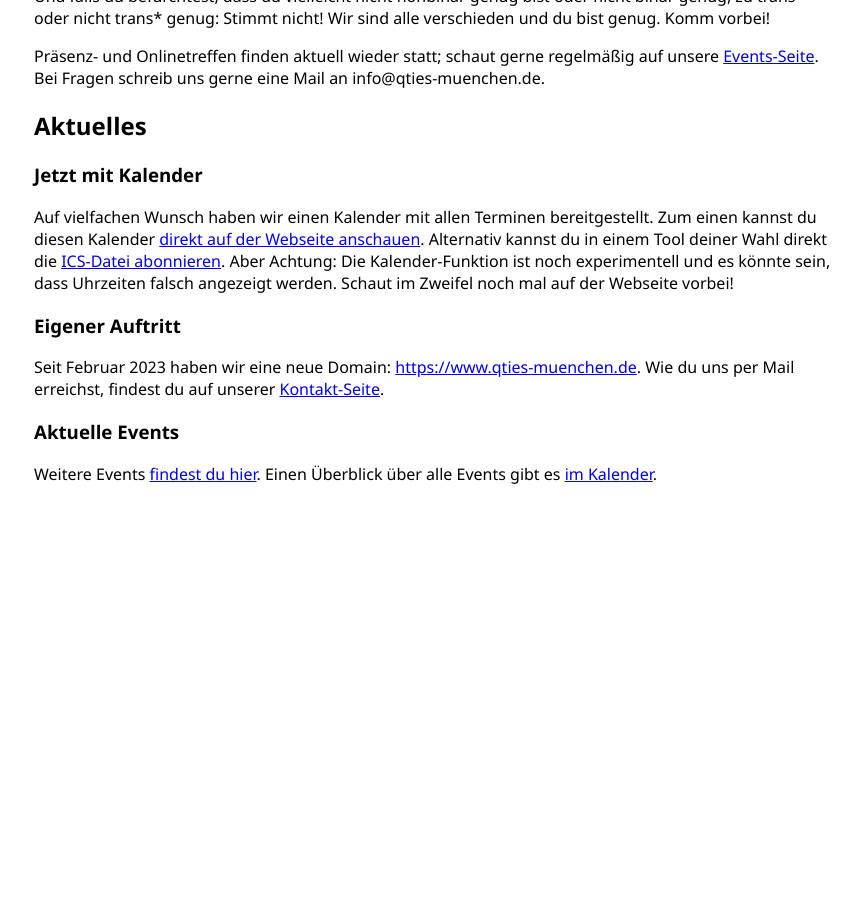
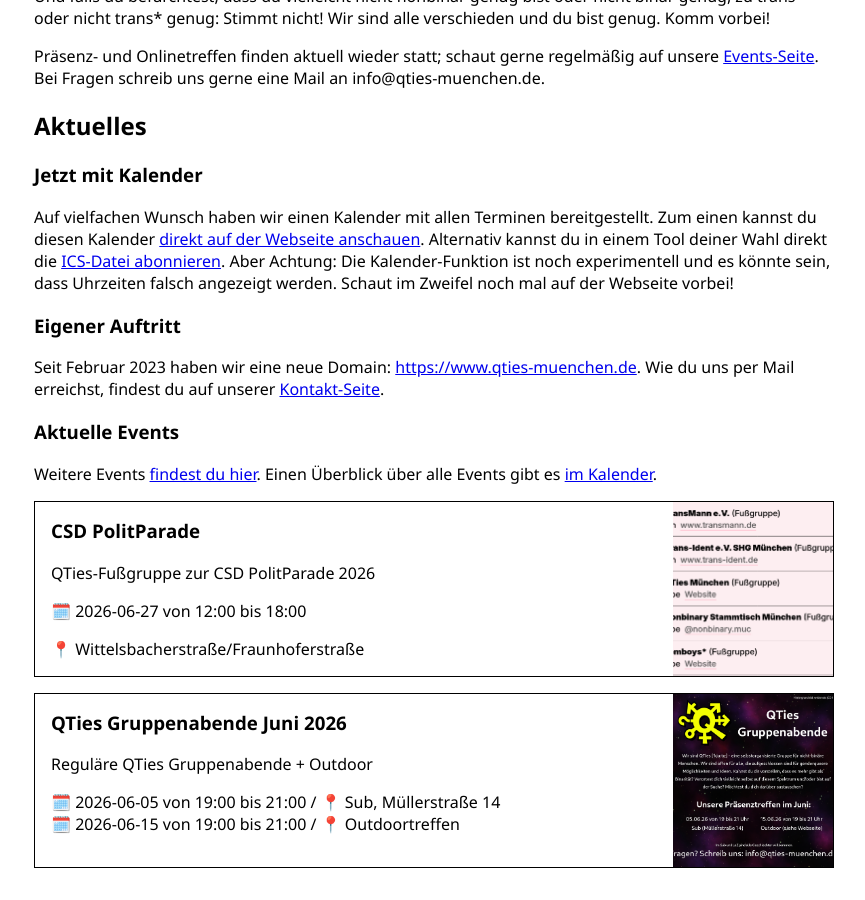
Before and after one commit to qties-muenchen/website, a Jekyll site: the page built from index.md, in a window 1280 px wide and 900 px high, scrolled down 843 px. Shown: the whole window, without its empty margins (206-1071 px from the left). Built offline with Jekyll 4.4.1, drawn with Linux system fonts in a browser that asks for light colours; before the commit the page ends 1360 px from its top, so only the background shows below that.

Commit message:
CSD 2026

```diff
--- a/_events/2026-06-qties.md
+++ b/_events/2026-06-qties.md
@@ -1,6 +1,6 @@
 ---
 title: QTies Gruppenabende Juni 2026
-sort_date: 2026-06-05
+sort_date: 2026-06-15
 dates:
   - { day: 2026-06-05, start: "19:00", end: "21:00", place: "Sub, Müllerstraße 14" }
   - { day: 2026-06-15, start: "19:00", end: "21:00", place: "Outdoortreffen" }
--- /dev/null
+++ b/_events/2026-csd.md
@@ -0,0 +1,25 @@
+---
+title: CSD PolitParade
+sort_date: 2026-06-27
+dates:
+  - { day: 2026-06-27, start: "12:00", end: "18:00" }
+place: "Wittelsbacherstraße/Fraunhoferstraße"
+description: |
+  QTies-Fußgruppe zur CSD PolitParade 2026
+hero: /img/events/2026-csd.png
+---
+
+### CSD PolitParade
+
+Beim diesjährigen CSD sind wir als Fußgruppe mit der **Startnummer 35** vertreten.
+Die Aufstellung der Fußgruppen ist heuer an der Wittelsbacherstraße Ecke Fraunhoferstraße.
+
+Egal ob ihr schon mal bei den QTies wart oder nicht: ihr seid alle eingeladen, mit unserer Fußgruppe die Demostrecke abzulaufen.
+
+Details zur [Demostrecke hier](https://www.csdmuenchen.de/files/pdf/csdmuenchen-demostrecke26.pdf).
+
+Alle weiteren Informationen zur [CSD PolitParade hier](https://www.csdmuenchen.de/de/prideweeks-2026/politparade.html).
+
+### Fußgruppen im TINQ-Block
+
+Mit uns sind auch noch andere Fußgruppen unterwegs, bspw. TransMann e.V. und der Nonbinary Stammtisch.
```
Also changed, not shown: img/events/2026-csd.png (added).
